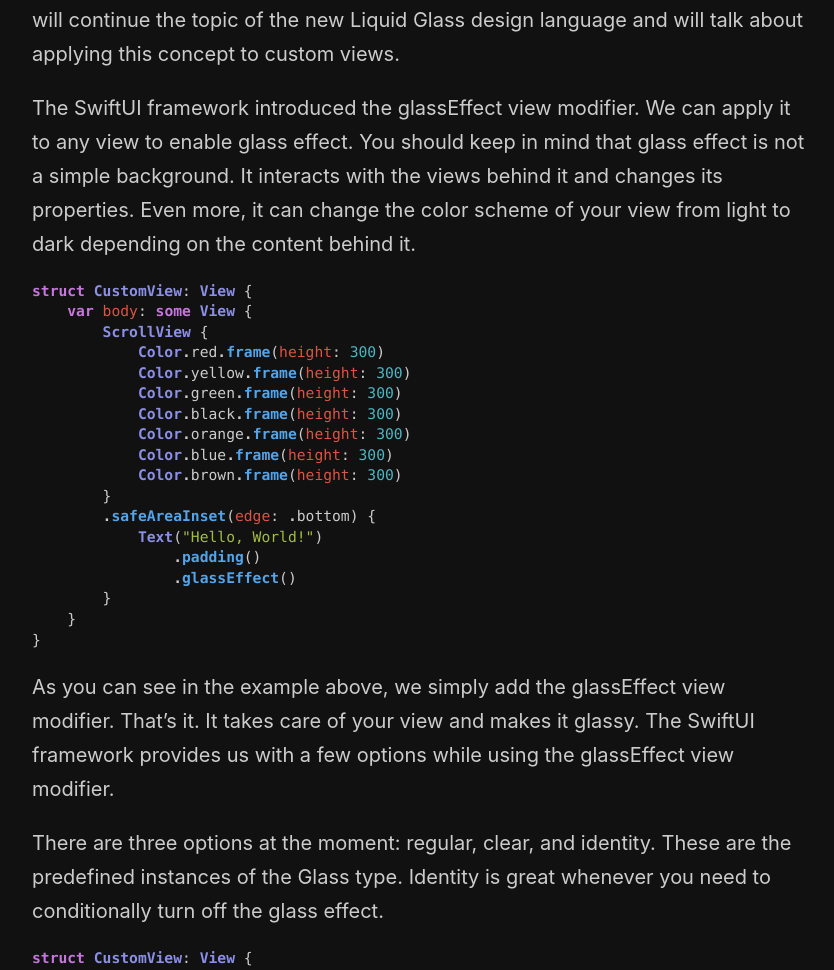
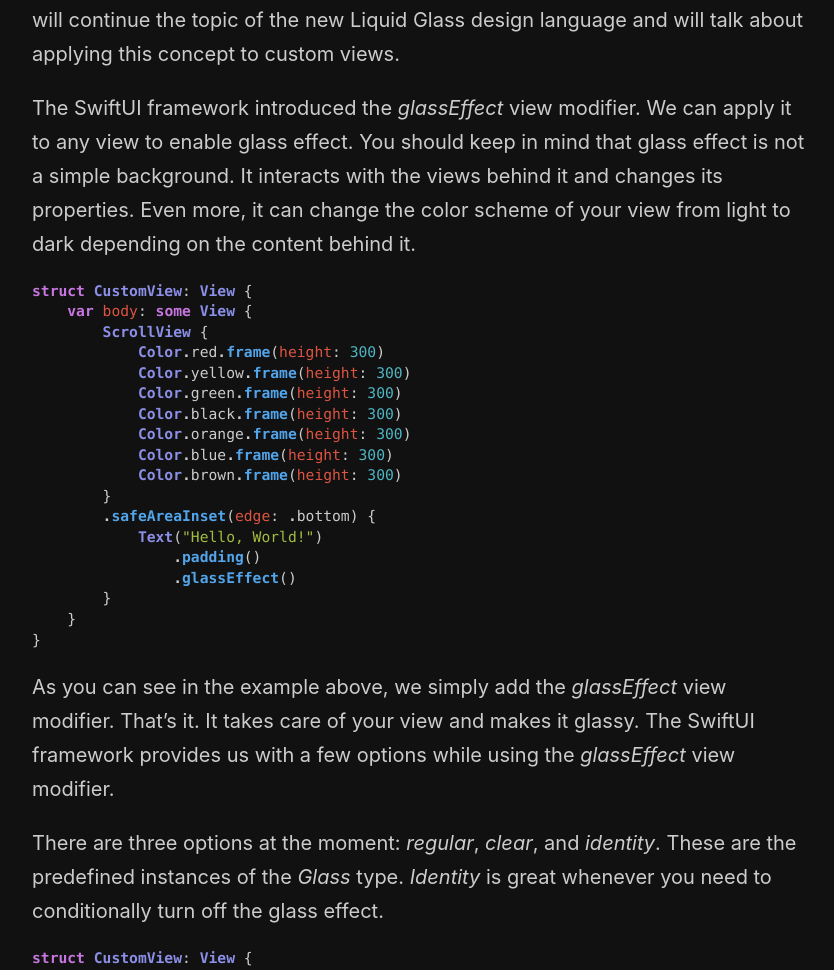
Before and after one commit to mecid/mecid.github.io, a Jekyll site: the page built from _posts/2025-07-16-glassifying-custom-swiftui-views.md, in a window 1280 px wide and 1400 px high. Shown: the part 307-1277 px from the top of the window, without its empty margins (218-1052 px from the left). Built offline with Jekyll 4.4.1, drawn with Linux system fonts in a browser that asks for light colours; some of the changed text lies outside the part shown.

Commit message:
custom glass post formatted

````diff
--- a/_posts/2025-07-16-glassifying-custom-swiftui-views.md
+++ b/_posts/2025-07-16-glassifying-custom-swiftui-views.md
@@ -4,7 +4,7 @@ layout: post
 ---
 We already talked about glassifying tabs and toolbars in SwiftUI. This week, we will continue the topic of the new Liquid Glass design language and will talk about applying this concept to custom views.
 
-The SwiftUI framework introduced the glassEffect view modifier. We can apply it to any view to enable glass effect. You should keep in mind that glass effect is not a simple background. It interacts with the views behind it and changes its properties. Even more, it can change the color scheme of your view from light to dark depending on the content behind it.
+The SwiftUI framework introduced the *glassEffect* view modifier. We can apply it to any view to enable glass effect. You should keep in mind that glass effect is not a simple background. It interacts with the views behind it and changes its properties. Even more, it can change the color scheme of your view from light to dark depending on the content behind it.
 
 ```swift
 struct CustomView: View {
@@ -27,9 +27,9 @@ struct CustomView: View {
 }
 ```
 
-As you can see in the example above, we simply add the glassEffect view modifier. That’s it. It takes care of your view and makes it glassy. The SwiftUI framework provides us with a few options while using the glassEffect view modifier.
+As you can see in the example above, we simply add the *glassEffect* view modifier. That’s it. It takes care of your view and makes it glassy. The SwiftUI framework provides us with a few options while using the *glassEffect* view modifier.
 
-There are three options at the moment: regular, clear, and identity. These are the predefined instances of the Glass type. Identity is great whenever you need to conditionally turn off the glass effect.
+There are three options at the moment: *regular*, *clear*, and *identity*. These are the predefined instances of the *Glass* type. *Identity* is great whenever you need to conditionally turn off the glass effect.
 
 ```swift
 struct CustomView: View {
@@ -57,7 +57,7 @@ struct CustomView: View {
 }
 ```
 
-The regular one is the most used across the system. There is also the clear option, which gives you more transparency. All of these glass types can be modified using the tint function.
+The *regular* one is the most used across the system. There is also the *clear* option, which gives you more transparency. All of these glass types can be modified using the *tint* function.
 
 ```swift
 struct CustomView: View {
@@ -80,7 +80,7 @@ struct CustomView: View {
 }
 ```
 
-The tint function blends into the glass the color you provide. There is also the interactive function on the Glass type, allowing us to make any of the provided styles more interactive. By default, all of them reflect the views behind, but whenever you apply the interactive function, it makes them even more aggressive to the content behind.
+The *tint* function blends into the glass the color you provide. There is also the *interactive* function on the *Glass* type, allowing us to make any of the provided styles more interactive. By default, all of them reflect the views behind, but whenever you apply the *interactive* function, it makes them even more aggressive to the content behind.
 
 ```swift
 struct CustomView: View {
@@ -103,7 +103,7 @@ struct CustomView: View {
 }
 ```
 
-The second parameter on the glassEffect view modifier is the shape of the glass. By default, it uses the instance of the DefaultGlassEffectShape. But you can modify it using any shape you need.
+The second parameter on the *glassEffect* view modifier is the *shape* of the glass. By default, it uses the instance of the *DefaultGlassEffectShape*. But you can modify it using any shape you need.
 
 ```swift
 struct CustomView: View {
````
